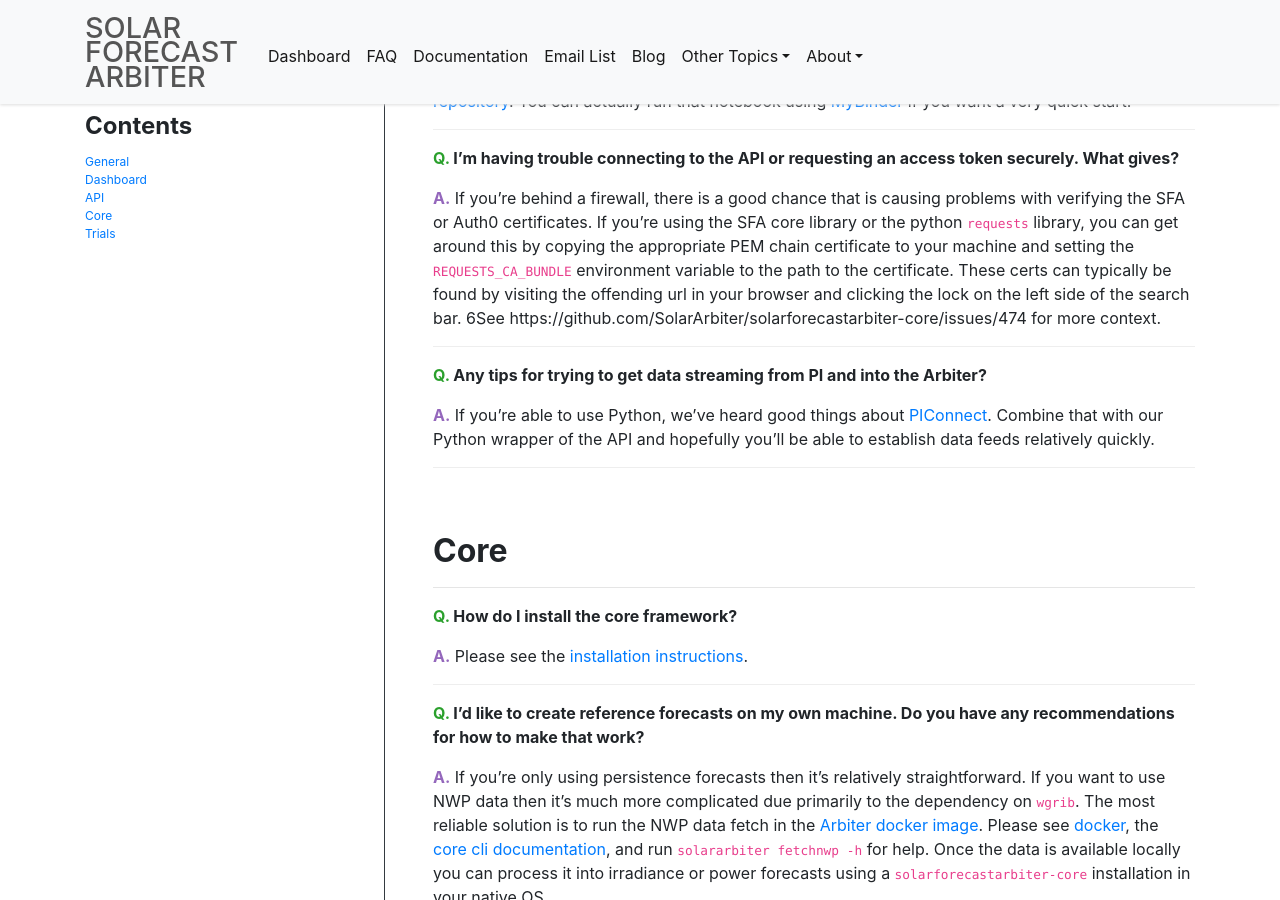
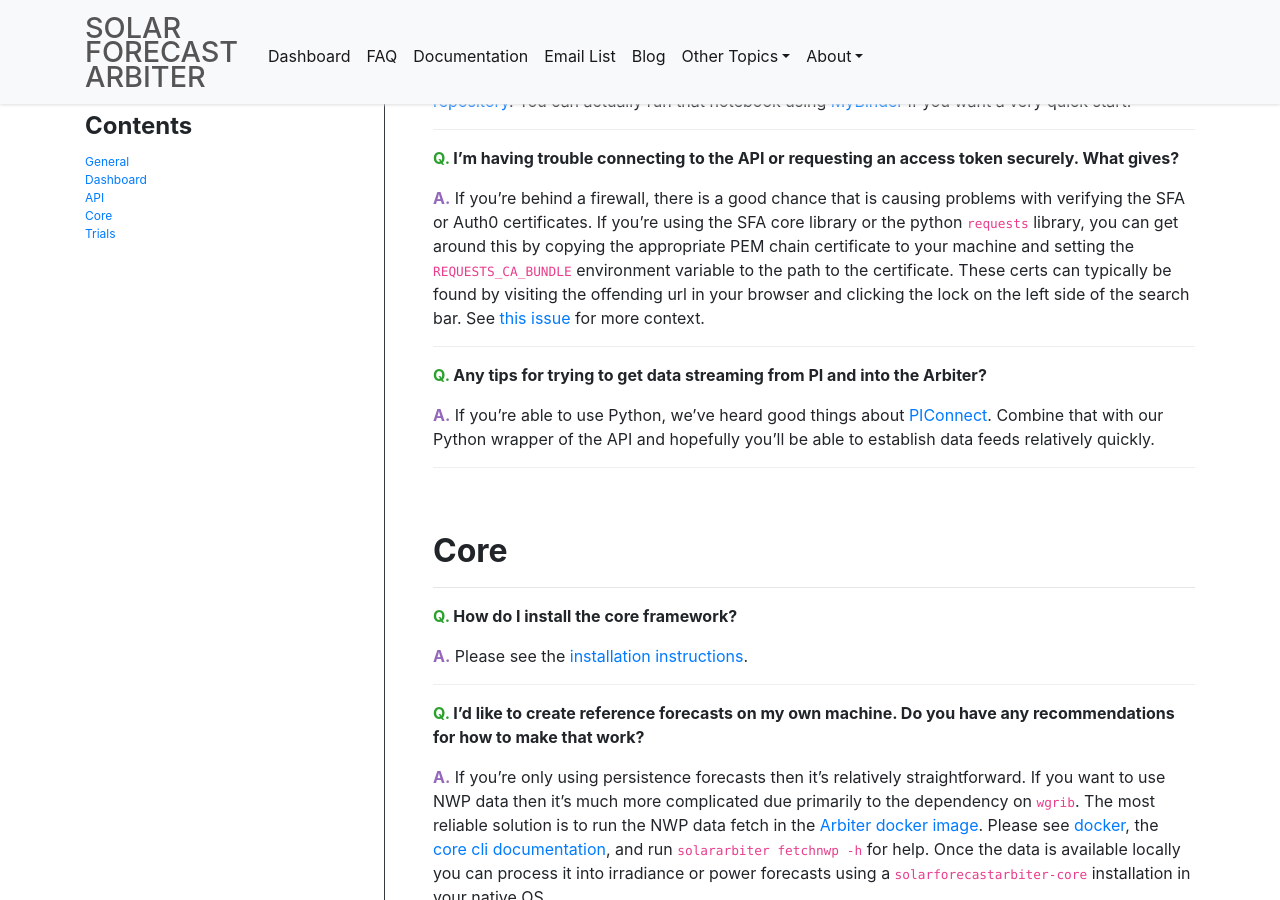
Before and after one commit to SolarArbiter/SolarArbiter.github.io, a Jekyll site: the page built from faq.md, in a window 1280 px wide and 900 px high, scrolled down 2127 px. Built offline with Jekyll 4.4.1, drawn with Linux system fonts in a browser that asks for light colours.

Commit message:
fix typo

```diff
--- a/faq.md
+++ b/faq.md
@@ -118,12 +118,12 @@
   A. If you're behind a firewall, there is a good chance that is causing
   problems with verifying the SFA or Auth0 certificates. If you're using the SFA
   core library or the python ``requests`` library, you can get around this by
-  copying the appropriate PEM chain certificate to your machine and setting
-  the ``REQUESTS_CA_BUNDLE`` environment variable to the path to the
-  certificate. These certs can typically be found by visiting the offending url
-  in your browser and clicking the lock on the left side of the search bar.
-  6See https://github.com/SolarArbiter/solarforecastarbiter-core/issues/474 for
-  more context.
+  copying the appropriate PEM chain certificate to your machine and setting the
+  ``REQUESTS_CA_BUNDLE`` environment variable to the path to the certificate.
+  These certs can typically be found by visiting the offending url in your
+  browser and clicking the lock on the left side of the search bar. See [this
+  issue](https://github.com/SolarArbiter/solarforecastarbiter-core/issues/474)
+  for more context.
 
 - Q. Any tips for trying to get data streaming from PI and into the Arbiter?
 
```
